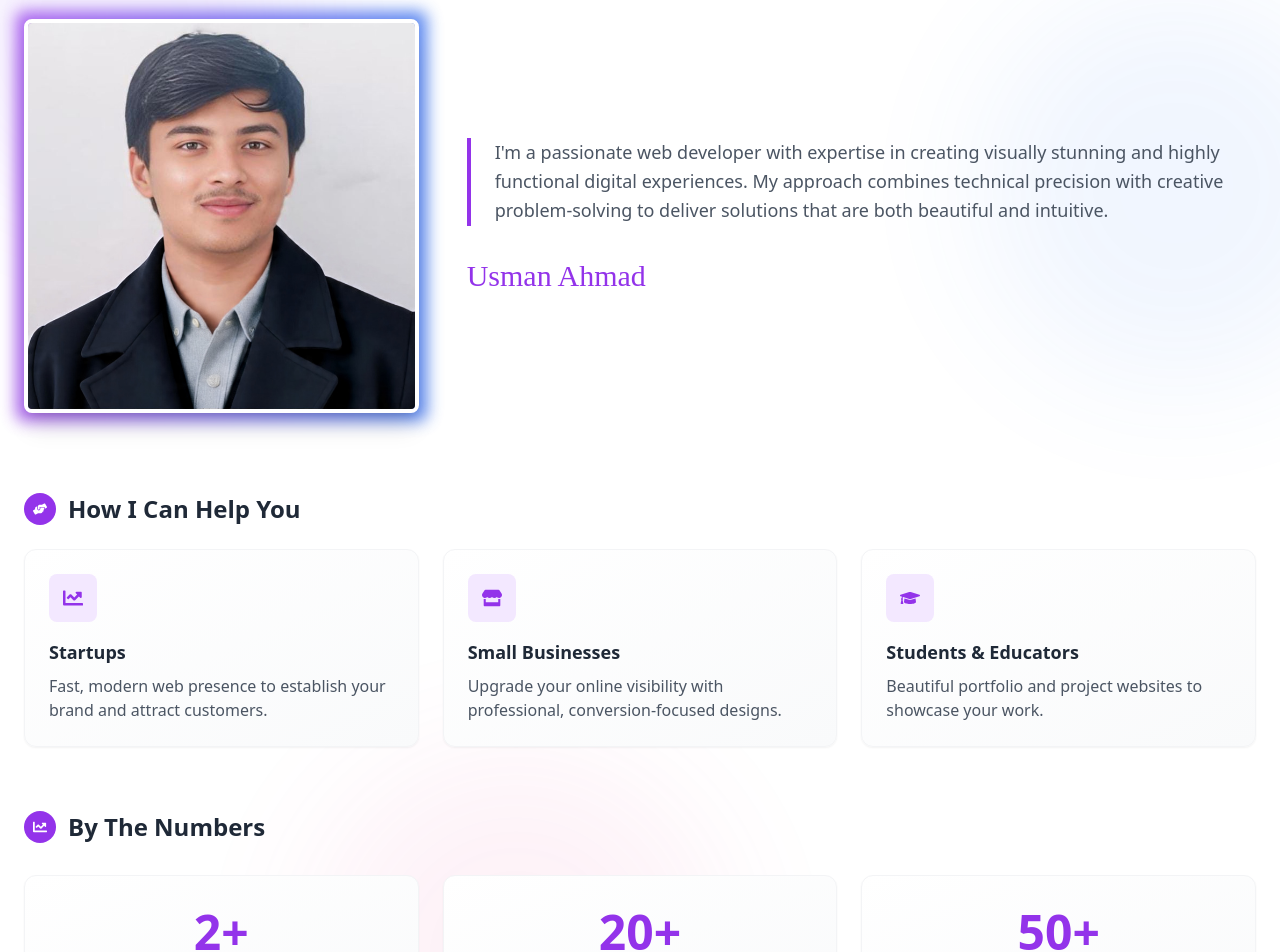
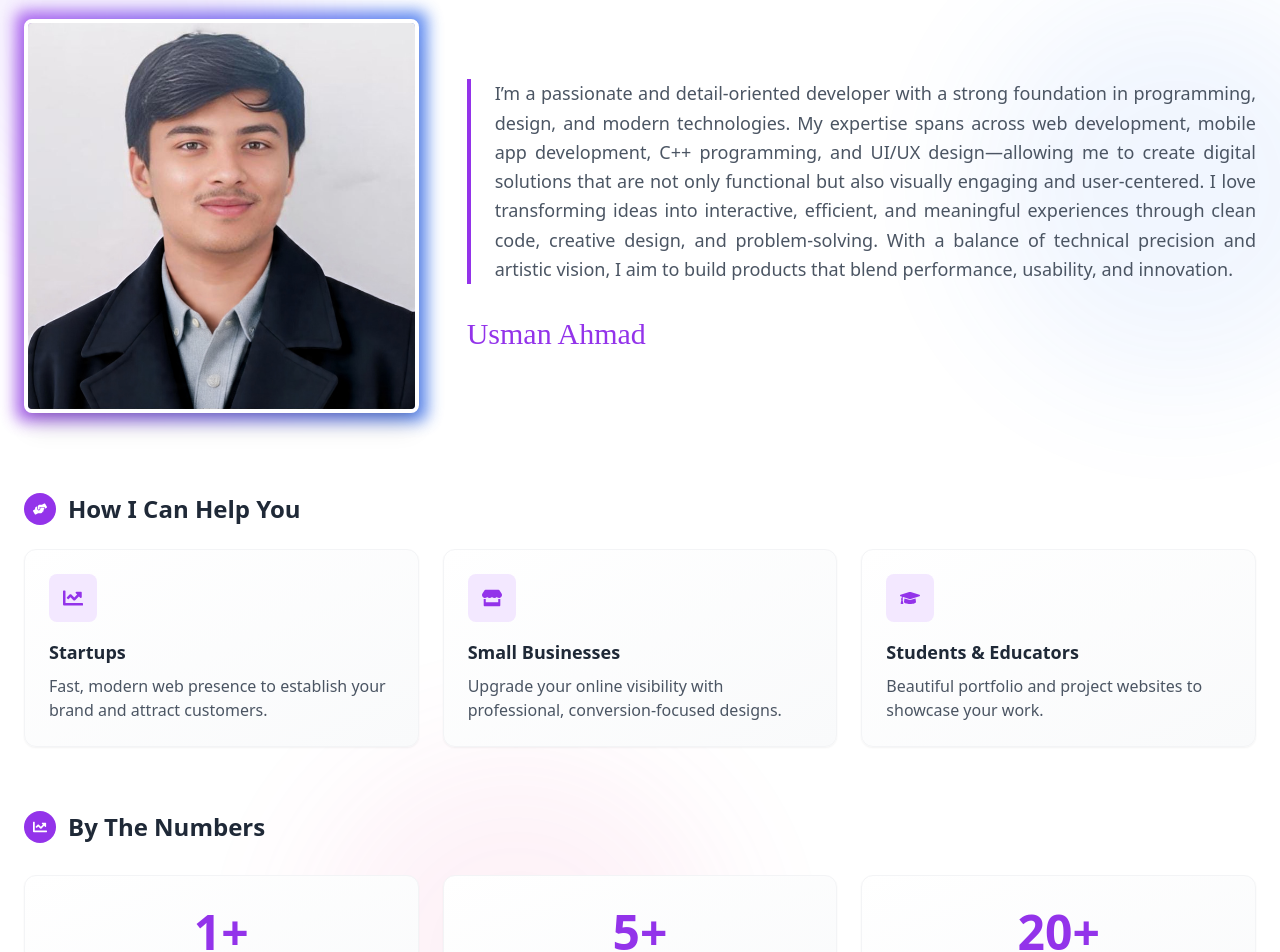
Before and after one commit to usman0120/portfolio-private, a React (Vite) app: page / in a window 1280 px wide. Shown: the part 880-1832 px from the top of the page. Built offline with nearby package versions, Linux system fonts and the light colour scheme.

Commit message:
add social links in footers

```diff
--- a/src/components/layouts/FooterSec.tsx
+++ b/src/components/layouts/FooterSec.tsx
@@ -9,33 +9,33 @@ const SecondaryFooter = () => {
     {
       icon: <FaLinkedinIn className="h-5 w-5" />,
       label: "LinkedIn",
-      url: "https://linkedin.com/in/yourprofile",
+      url: "https://www.linkedin.com/in/usman0120",
       color: "hover:text-[#0A66C2]"
     },
     {
       icon: <SiUpwork className="h-5 w-5" />,
       label: "Upwork",
-      url: "https://upwork.com/freelancers/~yourprofile",
+      url: "https://www.upwork.com/freelancers/~0103bc80cf06b68ebe?mp_source=share",
       color: "hover:text-[#14A800]"
     },
     {
       icon: <SiFiverr className="h-5 w-5" />,
       label: "Fiverr",
-      url: "https://fiverr.com/yourprofile",
+      url: "https://www.fiverr.com/s/wkGWoer",
       color: "hover:text-[#1DBF73]"
     },
     {
       icon: <FaGithub className="h-5 w-5" />,
       label: "GitHub",
-      url: "https://github.com/yourprofile",
+      url: "https://github.com/usman0120",
       color: "hover:text-gray-900 dark:hover:text-white"
     },
   ];
 
   const usefulLinks = [
     { name: "Latest Projects", path: "/projects", desc: "See my recent work" },
-    { name: "Tech Stack", path: "/hire-me#skills", desc: "Technologies I use" },
-    { name: "Client Testimonials", path: "/hire-me#testimonials", desc: "What clients say" },
+    { name: "Tech Stack", path: "/#Skills", desc: "Technologies I use" },
+    { name: "Contact Me", path: "/#Contact", desc: "Get in touch" },
   ];
 
   const workInfo = [
--- a/src/components/sections/home/About.tsx
+++ b/src/components/sections/home/About.tsx
@@ -35,9 +35,9 @@ const About = ({ onViewResume }: AboutProps) => {
   ]
 
   const stats = [
-    { value: 2, label: "Years Experience" },
-    { value: 20, label: "Happy Clients" },
-    { value: 50, label: "Projects Completed" }
+    { value: 1, label: "Years Experience" },
+    { value: 5, label: "Happy Clients" },
+    { value: 20, label: "Projects Completed" }
   ]
 
   return (
@@ -127,10 +127,12 @@ const About = ({ onViewResume }: AboutProps) => {
           </div>
 
           <div className="lg:w-2/3">
-            <p className="text-gray-600 dark:text-gray-300 text-lg leading-relaxed mb-8 relative pl-6 border-l-4 border-purple-600 dark:border-purple-400">
-              I'm a passionate web developer with expertise in creating visually stunning and highly
-              functional digital experiences. My approach combines technical precision with creative
-              problem-solving to deliver solutions that are both beautiful and intuitive.
+            <p className="text-gray-600 dark:text-gray-300 text-lg leading-relaxed mb-8 relative pl-6 border-l-4 border-purple-600 dark:border-purple-400 text-justify">
+              I’m a passionate and detail-oriented developer with a strong foundation in programming, design, and modern technologies.
+              My expertise spans across web development, mobile app development, C++ programming, and UI/UX design—allowing me to
+              create digital solutions that are not only functional but also visually engaging and user-centered. I love transforming
+               ideas into interactive, efficient, and meaningful experiences through clean code, creative design, and problem-solving.
+               With a balance of technical precision and artistic vision, I aim to build products that blend performance, usability, and innovation.
             </p>
 
             {/* Signature */}
--- a/src/components/sections/home/Footer.tsx
+++ b/src/components/sections/home/Footer.tsx
@@ -6,6 +6,7 @@ import { AnchorLink } from "../../common/AnchorLink";
 import { collection, addDoc } from "firebase/firestore";
 import { db } from "../../../../src/firebase"; // adjust if needed
 import toast from "react-hot-toast";
+import { Link } from "react-router-dom";
 
 const Footer = () => {
   const [email, setEmail] = useState("");
@@ -35,25 +36,25 @@ const Footer = () => {
     {
       icon: <FaLinkedinIn className="h-5 w-5" />,
       label: "LinkedIn",
-      url: "https://linkedin.com/in/yourprofile",
+      url: "https://www.linkedin.com/in/usman0120",
       color: "hover:text-[#0A66C2]",
     },
     {
       icon: <SiUpwork className="h-5 w-5" />,
       label: "Upwork",
-      url: "https://upwork.com/freelancers/~yourprofile",
+      url: "https://www.upwork.com/freelancers/~0103bc80cf06b68ebe?mp_source=share",
       color: "hover:text-[#14A800]",
     },
     {
       icon: <FaFonticonsFi className="h-5 w-5" />,
       label: "Fiverr",
-      url: "https://fiverr.com/yourprofile",
+      url: "https://www.fiverr.com/s/wkGWoer",
       color: "hover:text-[#1DBF73]",
     },
     {
       icon: <FaGithub className="h-5 w-5" />,
       label: "GitHub",
-      url: "https://github.com/yourprofile",
+      url: "https://github.com/usman0120",
       color: "hover:text-gray-900 dark:hover:text-white",
     },
   ];
@@ -67,11 +68,11 @@ const Footer = () => {
   ];
 
   const servicesLinks = [
-    { name: "Web Development", url: "#" },
-    { name: "UI/UX Design", url: "#" },
-    { name: "Responsive Design", url: "#" },
-    { name: "E-Commerce", url: "#" },
-    { name: "SEO Optimization", url: "#" },
+    { name: "Web Development", url: "#services" },
+    { name: "UI/UX Design", url: "#services" },
+    { name: "Responsive Design", url: "#services" },
+    { name: "E-Commerce", url: "#services" },
+    { name: "SEO Optimization", url: "#services" },
   ];
 
   return (
@@ -235,16 +236,16 @@ const Footer = () => {
             © {new Date().getFullYear()} Usman Ahmad. All rights reserved.
           </p>
           <div className="flex space-x-6">
-            <a href="/legal/privacy" className="text-gray-400 hover:text-white text-sm transition-colors duration-300">
-              Privacy Policy
-            </a>
-            <a href="/legal/terms" className="text-gray-400 hover:text-white text-sm transition-colors duration-300">
-              Terms of Service
-            </a>
-            <a href="/legal/cookies" className="text-gray-400 hover:text-white text-sm transition-colors duration-300">
-              Cookies
-            </a>
-          </div>
+  <Link to="/legal/privacy" className="text-gray-400 hover:text-white text-sm transition-colors duration-300">
+    Privacy Policy
+  </Link>
+  <Link to="/legal/terms" className="text-gray-400 hover:text-white text-sm transition-colors duration-300">
+    Terms of Service
+  </Link>
+  <Link to="/legal/cookies" className="text-gray-400 hover:text-white text-sm transition-colors duration-300">
+    Cookies
+  </Link>
+</div>
         </motion.div>
       </div>
     </footer>
--- a/src/pages/HireMe/HireMePage.tsx
+++ b/src/pages/HireMe/HireMePage.tsx
@@ -456,8 +456,8 @@ const handleSubmit = async (e: FormEvent) => {
               </div>
               <div className="ml-3">
                 <h4 className="text-gray-700 dark:text-gray-300 font-medium text-sm md:text-base">Working Hours</h4>
-                <p className="text-gray-600 dark:text-gray-400 text-sm md:text-base">Monday - Sunday</p>
-                <p className="text-gray-600 dark:text-gray-400 text-sm md:text-base">9:00 AM - 12:00 PM PST</p>
+                <p className="text-gray-600 dark:text-gray-400 text-sm md:text-base">24/7 Available</p>
+                {/* <p className="text-gray-600 dark:text-gray-400 text-sm md:text-base">9:00 AM - 12:00 PM PST</p> */}
               </div>
             </div>
           </div>
@@ -469,19 +469,19 @@ const handleSubmit = async (e: FormEvent) => {
             </h4>
             <div className="flex space-x-4">
               <a
-                href="#"
+                href="https://www.linkedin.com/in/usman0120"
                 className="text-gray-600 dark:text-gray-400 hover:text-purple-600 dark:hover:text-purple-400"
               >
                 <FontAwesomeIcon icon={faLinkedin} className="text-lg md:text-xl" />
               </a>
               <a
-                href="#"
+                href="https://github.com/usman0120"
                 className="text-gray-600 dark:text-gray-400 hover:text-purple-600 dark:hover:text-purple-400"
               >
                 <FontAwesomeIcon icon={faGithub} className="text-lg md:text-xl" />
               </a>
               <a
-                href="https://fiverr.com/yourprofile"
+                href="https://www.fiverr.com/s/wkGWoer"
                 target="_blank"
                 rel="noopener noreferrer"
                 className="text-gray-600 dark:text-gray-400 hover:text-purple-600 dark:hover:text-purple-400"
```
